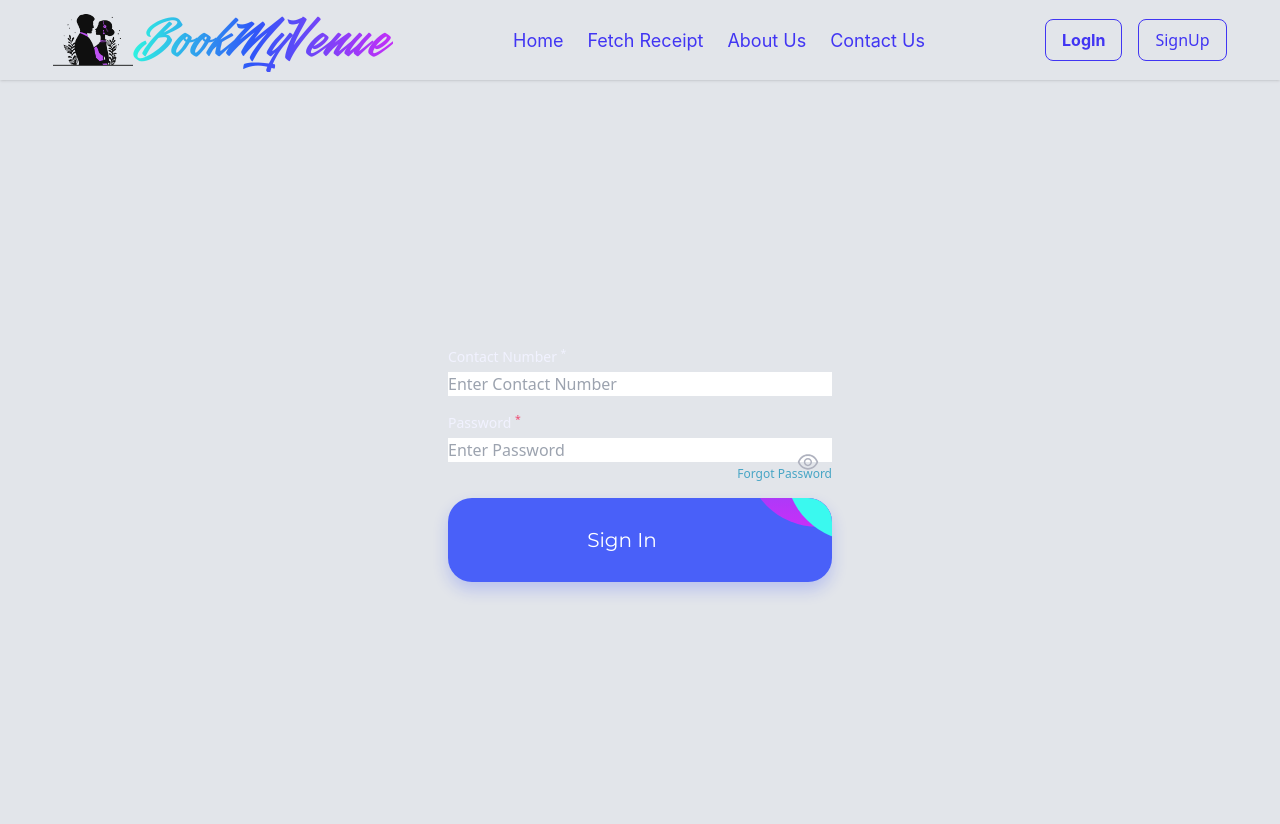
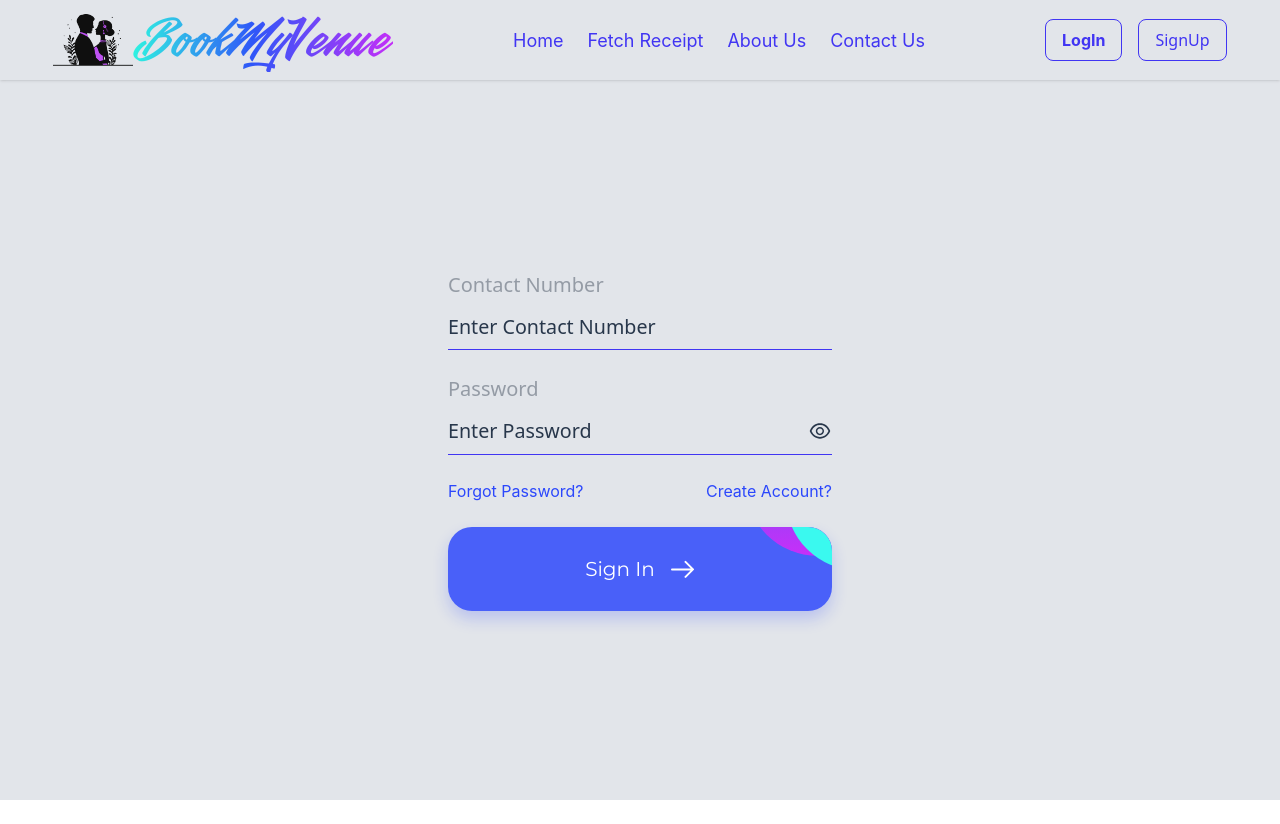
Before and after one commit to SadakVali/book-my-venue, a React (Create React App) app: page /login in a window 1280 px wide. After the commit the page ends 800 px from the top, so only its background shows below. Built offline with nearby package versions, Linux system fonts and the light colour scheme; no server answers; some icons are missing.

Commit message:
Login page completed

```diff
--- a/src/components/common/FirstFancyBTN.js
+++ b/src/components/common/FirstFancyBTN.js
@@ -1,6 +1,6 @@
 import React from "react";
 
-import { FaArrowRightLong } from "react-icons/fa6";
+import { ReactComponent as RightArrow } from "../../assets/Icons/RightArrow.svg";
 
 const FirstFancyBTN = ({ text, onClick }) => {
   return (
@@ -13,7 +13,7 @@ const FirstFancyBTN = ({ text, onClick }) => {
       type="submit"
     >
       <p className="font-montserrat">{text}</p>
-      <FaArrowRightLong />
+      <RightArrow />
       <div
         className="w-[9rem] aspect-square absolute rounded-full
         right-0 top-0 translate-x-[40%] -translate-y-[80%] bg-gradient-to-t
--- a/src/hooks/useOnClickOutside.js
+++ b/src/hooks/useOnClickOutside.js
@@ -1,4 +1,4 @@
-import React, { useEffect } from "react";
+import { useEffect } from "react";
 
 const useOnClickOutside = (ref, handler) => {
   useEffect(() => {
--- a/src/pages/Login.js
+++ b/src/pages/Login.js
@@ -9,8 +9,13 @@ import { useSelector } from "react-redux";
 import { login } from "../services/operations/authAPI";
 import FirstFancyBTN from "../components/common/FirstFancyBTN";
 
+import { ReactComponent as Tick } from "../assets/Icons/Tick.svg";
+import { setSidebarFlag } from "../slices/authSlice";
+
 const Login = () => {
   const { loading } = useSelector((state) => state.auth);
+
+  const [tickFlagState, setTickFlagState] = useState(false);
 
   const navigate = useNavigate();
   const dispatch = useDispatch();
@@ -22,29 +27,40 @@ const Login = () => {
   const { contactNumber, password } = formData;
   const [showPassword, setShowPassword] = useState(false);
 
-  const handleOnChange = (event) =>
+  function isNaturalNumberWith10Digits(input) {
+    // Check if the input is a string containing exactly 10 digits
+    const digitRegex = /^\d{10}$/; // Regular expression for 10 digits
+    return digitRegex.test(input);
+  }
+
+  const handleOnChange = (event) => {
     setFormData((prevData) => ({
       ...prevData,
       [event.target.name]: event.target.value,
     }));
+    if (event.target.name === "contactNumber") {
+      if (isNaturalNumberWith10Digits(event.target.value))
+        setTickFlagState(true);
+      else setTickFlagState(false);
+    }
+  };
 
   const handleOnSubmit = (event) => {
     event.preventDefault();
     dispatch(login(contactNumber, password, navigate));
   };
   return (
-    <div className="grid min-h-[calc(100vh-3.5rem)] place-items-center">
+    <div className="my-auto grid place-items-center">
       {loading ? (
         <div className="spinner"></div>
       ) : (
         <form
           onSubmit={handleOnSubmit}
-          className="mt-6 flex w-full max-w-fit flex-col gap-y-4"
+          className="flex w-full max-w-fit flex-col gap-y-6"
         >
           <label className="w-full">
-            <p className="mb-1 text-[0.875rem] leading-[1.375rem] text-richblack-5">
-              Contact Number <sup className="text6-pink-200">*</sup>
-            </p>
+            <p className="mb-3 text-[1.25rem] text-[#949BA5]">Contact Number</p>
+            <div className="mb-2 flex justify-between items-center gap-4">
               <input
                 required
                 type="text"
@@ -52,13 +68,18 @@ const Login = () => {
                 value={contactNumber}
                 onChange={handleOnChange}
                 placeholder="Enter Contact Number"
-              className="form-style w-full"
+                className="w-full bg-transparent border-nonefocus:border-none
+                focus:outline-none text-[#28374B] placeholder-[#28374B]
+                text-[1.23rem]"
               />
+              {tickFlagState && <Tick />}
+            </div>
+            <div className="h-[0.0625rem] bg-[#4135F3]"></div>
           </label>
-          <label className="relative">
-            <p className="mb-1 text-[0.875rem] leading-[1.375rem] text-richblack-5">
-              Password <sup className="text-pink-200">*</sup>
-            </p>
+
+          <label className="w-full">
+            <p className="mb-3 text-[1.25rem] text-[#949BA5]">Password</p>
+            <div className="mb-2 flex justify-between items-center gap-4">
               <input
                 required
                 type={showPassword ? "text" : "password"}
@@ -66,31 +87,42 @@ const Login = () => {
                 value={password}
                 onChange={handleOnChange}
                 placeholder="Enter Password"
-              className="form-style w-full !pr-10"
+                className="w-full bg-transparent border-nonefocus:border-none
+                focus:outline-none text-[#28374B] placeholder-[#28374B]
+                text-[1.23rem]"
               />
               <span
                 onClick={() => setShowPassword((prev) => !prev)}
-              className="absolute right-3 top-[38px] z-[10] cursor-pointer"
+                className="cursor-pointer"
               >
                 {showPassword ? (
-                <AiOutlineEyeInvisible fontSize={24} fill="#AFB2BF" />
+                  <AiOutlineEyeInvisible fontSize={24} fill="#28374B" />
                 ) : (
-                <AiOutlineEye fontSize={24} fill="#AFB2BF" />
+                  <AiOutlineEye fontSize={24} fill="#28374B" />
                 )}
               </span>
+            </div>
+            <div className="h-[0.0625rem] bg-[#4135F3]"></div>
+          </label>
+          <div className="flex justify-between items-center">
             <Link to="/forgot-password">
-              <p className="mt-1 ml-auto max-w-max text-xs text-blue-100">
-                Forgot Password
+              <p
+                className="font-inter text-[#2B47FC] text-base leading-normal
+                font-normal"
+              >
+                Forgot Password?
               </p>
             </Link>
-          </label>
+            <Link onClick={() => dispatch(setSidebarFlag(true))}>
+              <p
+                className="font-inter text-[#2B47FC] text-base leading-normal
+                font-normal"
+              >
+                Create Account?
+              </p>
+            </Link>
+          </div>
           <FirstFancyBTN text="Sign In" />
-          {/* <button
-            type="submit"
-            className="mt-6 rounded-[8px] bg-yellow-50 py-[8px] px-[12px] font-medium text-richblack-900"
-          >
-            Sign In
-          </button> */}
         </form>
       )}
     </div>
```
Also changed, not shown: src/assets/Icons/RightArrow.svg (renamed from src/assets/Icons/RIghtArrow.svg), src/assets/Icons/Tick.svg (added). Lines whose indentation alone changed are shown as unchanged.
